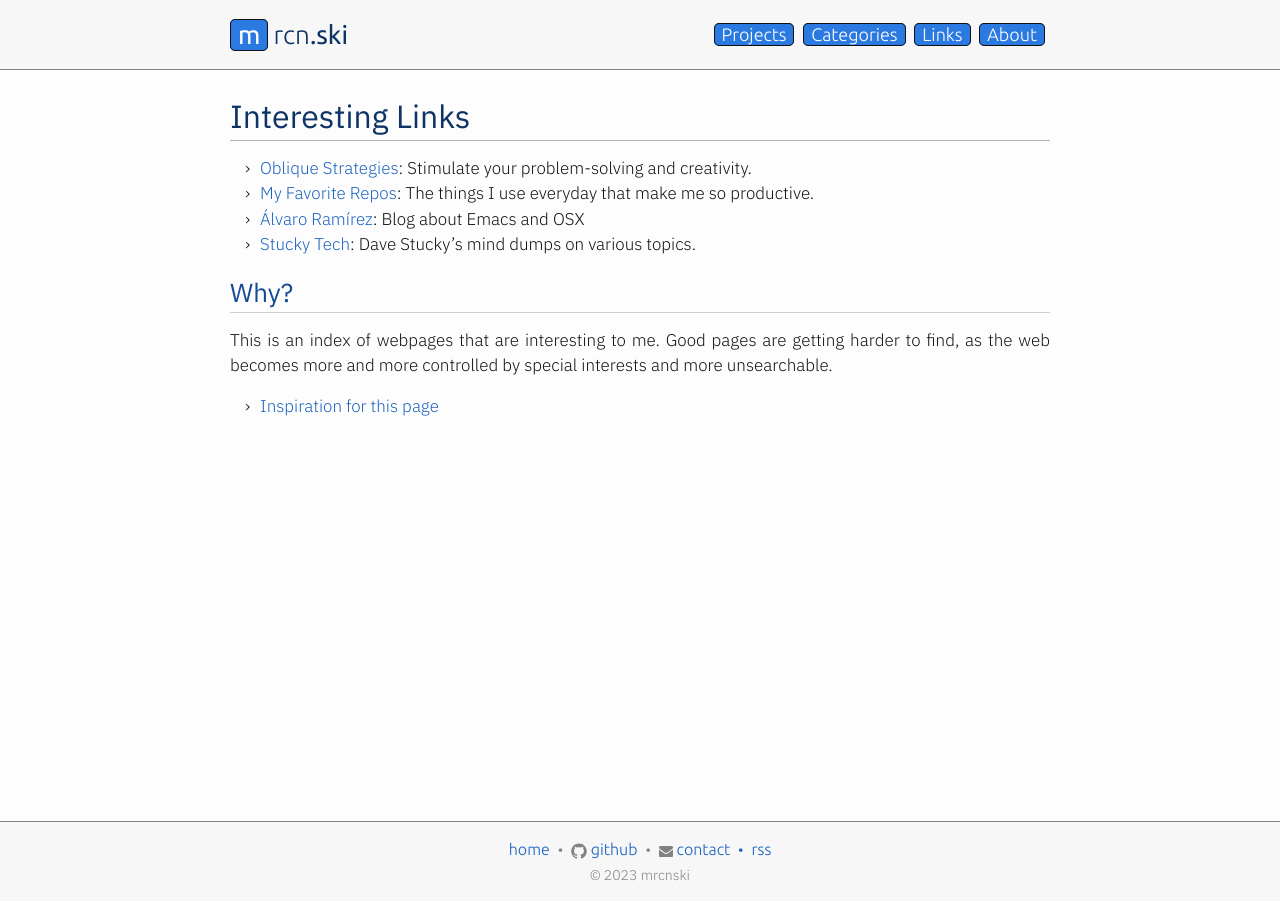
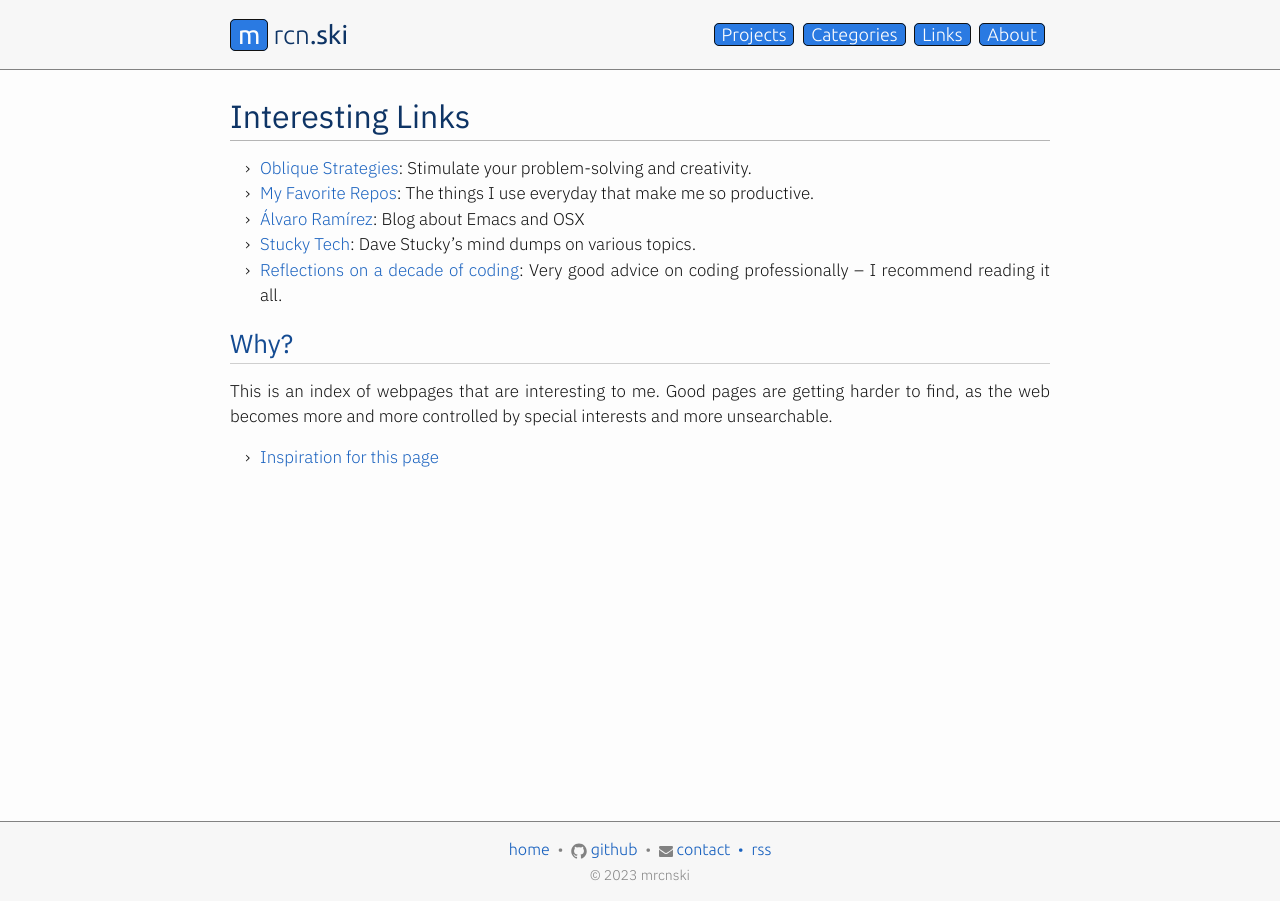
Before and after one commit to mrcnski/signor.dev, a Jekyll site: the page built from links.md, in a window 1280 px wide. Built offline with Jekyll 4.4.1, drawn with Linux system fonts in a browser that asks for light colours.

Commit message:
Add link

```diff
--- a/links.md
+++ b/links.md
@@ -8,7 +8,10 @@ title: Interesting Links
 - [My Favorite Repos](https://github.com/stars/mrcnski/lists/favorites): The
   things I use everyday that make me so productive.
 - [Álvaro Ramírez](https://xenodium.com/): Blog about Emacs and OSX
-- [Stucky Tech](https://stucky.tech/creations/): Dave Stucky's mind dumps on various topics.
+- [Stucky Tech](https://stucky.tech/creations/): Dave Stucky's mind dumps on
+  various topics.
+- [Reflections on a decade of coding](https://www.scattered-thoughts.net/writing/reflections-on-a-decade-of-coding/):
+  Very good advice on coding professionally -- I recommend reading it all.
 
 ## Why?
 
```
